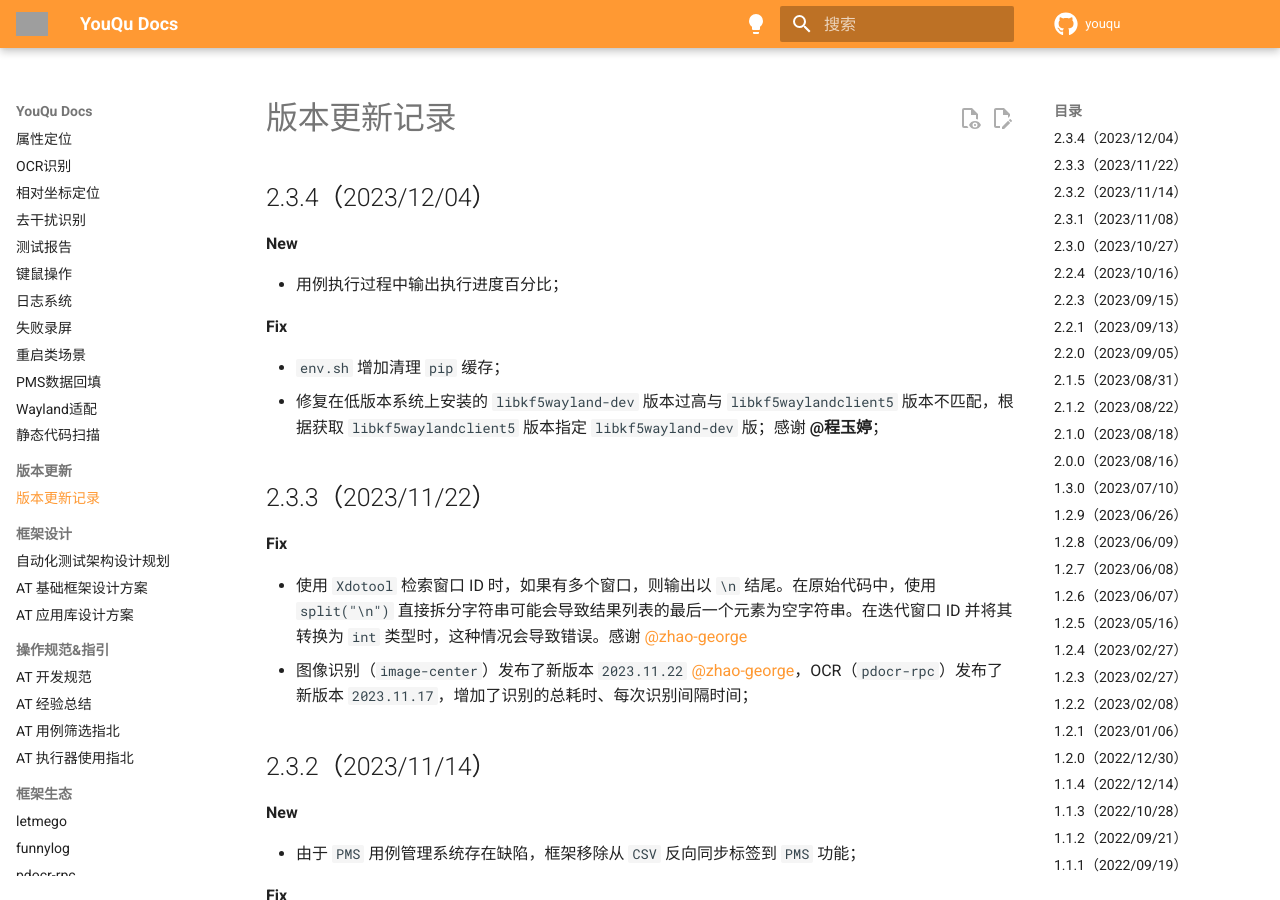
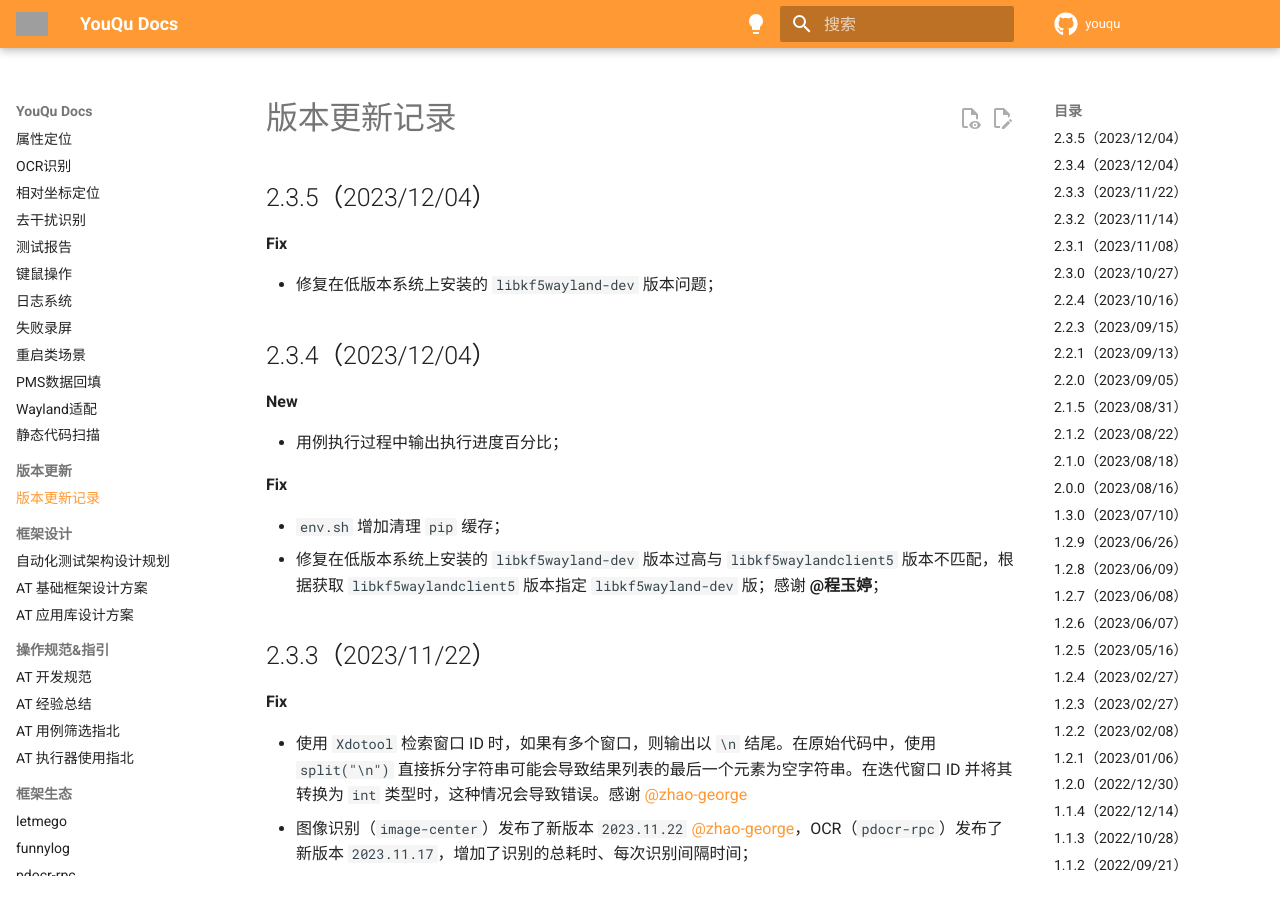
Before and after one commit to linuxdeepin/youqu, an MkDocs documentation site: the page built from docs/RELEASE.md, in a window 1280 px wide and 900 px high. Built offline with MkDocs 1.6.1 and Material for MkDocs 9.7.7, drawn with Linux system fonts in a browser that asks for light colours; comment, search, counter and statistics services are not loaded; the version menu is left out; grey boxes are pictures that could not be loaded.

Commit message:
fix: 修复了一些已知问题；
Description:

Log:

```diff
--- a/RELEASE.md
+++ b/RELEASE.md
@@ -1,4 +1,10 @@
 # 版本更新记录
+
+## 2.3.5（2023/12/04）
+
+**Fix**
+
+- 修复在低版本系统上安装的 `libkf5wayland-dev` 版本问题；
 
 ## 2.3.4（2023/12/04）
 
--- a/pyproject.toml
+++ b/pyproject.toml
@@ -4,7 +4,7 @@ build-backend = "hatchling.build"
 
 [project]
 name = "youqu"
-version = "2.3.4"
+version = "2.3.5"
 authors = [
     { name = "mikigo", email = "huangmingqiang@uniontech.com" },
 ]
```
Also changed, not shown: 2 other files.
